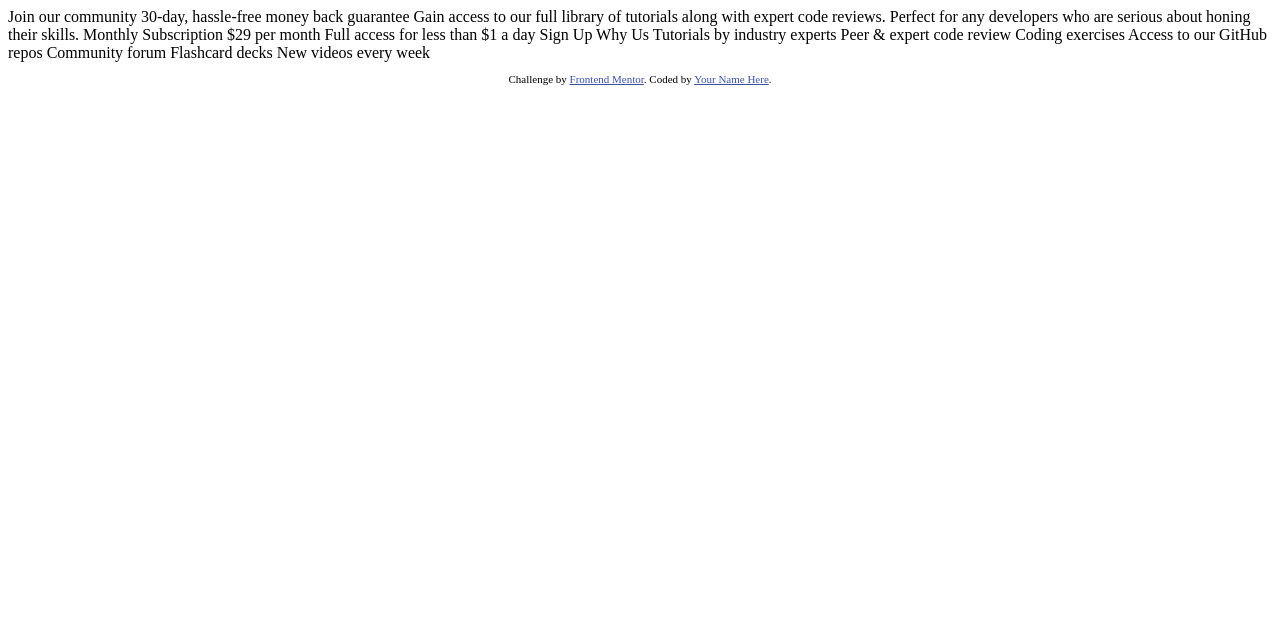
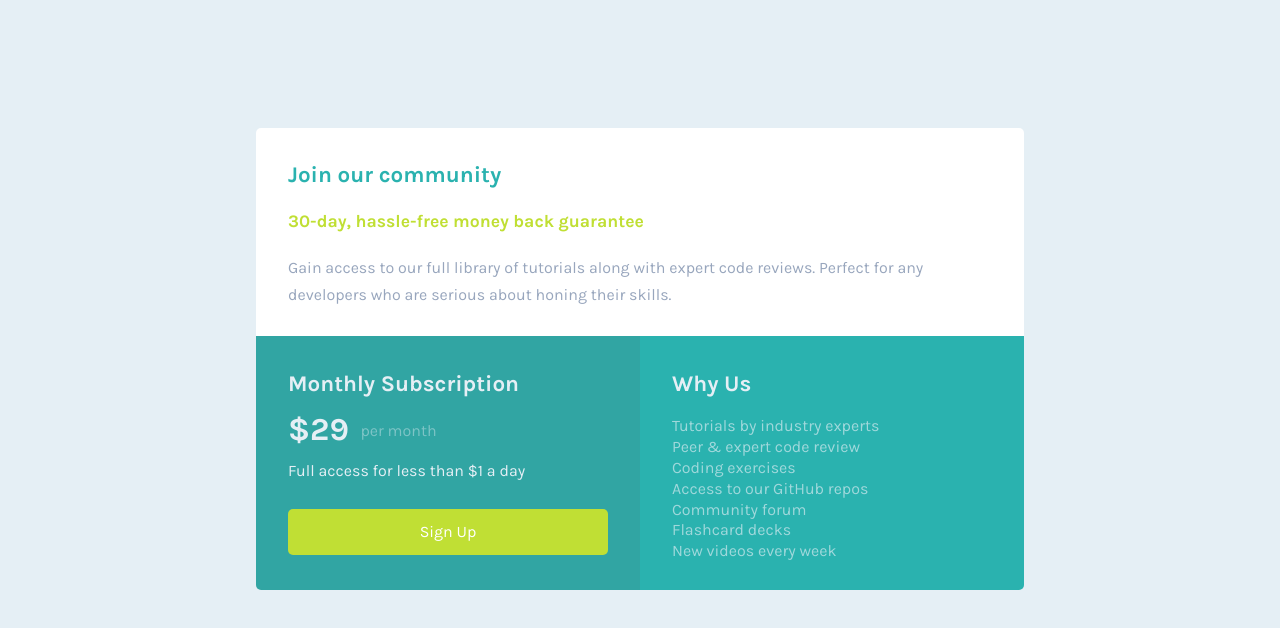
Before and after one commit to quest82/frontend_mentor_projects, a plain HTML site: page Single_Price_Grid_Component_Master/index.html in a window 1280 px wide. Drawn offline with Linux system fonts and the light colour scheme.

Commit message:
Completed Single Price Grid component

```diff
--- a/Single_Price_Grid_Component_Master/index.html
+++ b/Single_Price_Grid_Component_Master/index.html
@@ -3,48 +3,42 @@
 <head>
   <meta charset="UTF-8">
   <meta name="viewport" content="width=device-width, initial-scale=1.0"> <!-- displays site properly based on user's device -->
-
   <link rel="icon" type="image/png" sizes="32x32" href="./images/favicon-32x32.png">
-
+  <link rel="stylesheet" href="style.css">
   <title>Frontend Mentor | Single Price Grid Component</title>
-
-  <!-- Feel free to remove these styles or customise in your own stylesheet 👍 -->
-  <style>
-    .attribution { font-size: 11px; text-align: center; }
-    .attribution a { color: hsl(228, 45%, 44%); }
-  </style>
 </head>
 <body>
-  Join our community
-
-  30-day, hassle-free money back guarantee
-
-  Gain access to our full library of tutorials along with expert code reviews.
-  Perfect for any developers who are serious about honing their skills.
-
-  Monthly Subscription
-
-  &dollar;29 per month
-
-  Full access for less than &dollar;1 a day
-
-  Sign Up
-
-  Why Us
-
-  Tutorials by industry experts
-  Peer &amp; expert code review
-  Coding exercises
-  Access to our GitHub repos
-  Community forum
-  Flashcard decks
-  New videos every week
-
-  <footer>
-    <p class="attribution">
-      Challenge by <a href="https://www.frontendmentor.io?ref=challenge" target="_blank">Frontend Mentor</a>.
-      Coded by <a href="#">Your Name Here</a>.
-    </p>
-  </footer>
+  <main class="main">
+    <section class="moreInfoSection">
+      <aside class="infoCard infoCard--grid grid">
+        <div class="infoCard__copy">
+          <h1 class="infoCard__copy__title">Join our community</h1>
+          <h2 class="infoCard__copy__subtitle">30-day, hassle-free money back guarantee</h2>
+          <p class="infoCard__copy__description">Gain access to our full library of tutorials along with expert code reviews. Perfect for any developers who are serious about honing their skills.</p>
+        </div>
+        <div class="infoCard__price">
+          <h2 class="infoCard__price__title">Monthly Subscription</h2>
+          <div class="infoCard__price__subscription infoCard__price__subscription--flex flex">
+            <p class="infoCard__price__amount">&dollar;29</p>
+            <p class="infoCard__price__rate">per month</p>
+          </div>
+          <p class="infoCard__price__offer">Full access for less than &dollar;1 a day</p>
+          <button class="infoCard__price__cta">Sign Up</button>
+        </div>
+        <div class="infoCard__whyUs">
+          <h2 class="infoCard__whyUs__title">Why Us</h2>
+          <ul class="infoCard__whyUs__list">
+            <li class="infoCard__whyUs__list__benefit">Tutorials by industry experts</li>
+            <li class="infoCard__whyUs__list__benefit">Peer &amp; expert code review</li>
+            <li class="infoCard__whyUs__list__benefit">Coding exercises</li>
+            <li class="infoCard__whyUs__list__benefit">Access to our GitHub repos</li>
+            <li class="infoCard__whyUs__list__benefit">Community forum</li>
+            <li class="infoCard__whyUs__list__benefit">Flashcard decks</li>
+            <li class="infoCard__whyUs__list__benefit">New videos every week</li>
+          </ul>
+        </div>
+      </aside>
+    </section>
+  </main>
 </body>
 </html>
--- /dev/null
+++ b/Single_Price_Grid_Component_Master/style.css
@@ -0,0 +1,239 @@
+/*
+COLOUR KEYS
+*/
+
+:root {
+	--clr-cyan: hsl(179, 62%, 43%);
+	--clr-cyan-500: hsl(179, 54%, 42%);
+	--clr-yellow: hsl(71, 73%, 54%);
+	--clr-grey-100: hsl(204, 43%, 93%);
+	--clr-grey-100a: hsla(203, 44%, 93%, 0.425);
+	--clr-grey-100a2: hsla(203, 44%, 93%, 0.628);
+	--clr-grey-500: hsl(218, 22%, 67%);
+	--clr-white: hsl(0, 0%, 100%);
+}
+
+/*
+FONTS
+*/
+
+/* Karla - 400 */
+
+@font-face {
+	font-family: "Karla";
+	font-display: swap;
+	font-style: normal;
+	font-weight: 400;
+	src: url(./single-price-grid-component-master/font/Karla-Regular.ttf)
+		format("truetype");
+}
+
+/* Karla - 700 */
+
+@font-face {
+	font-family: "Karla";
+	font-display: swap;
+	font-style: normal;
+	font-weight: 700;
+	src: url(./single-price-grid-component-master/font/Karla-Bold.ttf)
+		format("truetype");
+}
+
+/*
+CSS Reset
+*/
+
+/*
+  1. Use a more-intuitive box-sizing model.
+  2. Remove default margin
+*/
+
+*,
+*::before,
+*::after {
+	box-sizing: border-box;
+	margin: 0;
+	padding: 0;
+}
+
+/*
+  Typographic tweaks!
+  3. Add accessible line-height
+  4. Improve text rendering
+*/
+body {
+	line-height: 1.7;
+	-webkit-font-smoothing: antialiased;
+}
+
+/*
+  5. Improve media defaults
+*/
+img,
+picture,
+video,
+canvas,
+svg {
+	display: block;
+	max-width: 100%;
+}
+
+/*
+  6. Remove built-in form typography styles
+*/
+input,
+button,
+textarea,
+select {
+	font: inherit;
+}
+
+/*
+  7. Avoid text overflows
+*/
+p,
+h1,
+h2,
+h3,
+h4,
+h5,
+h6 {
+	overflow-wrap: break-word;
+}
+
+/* GLOBALS */
+
+body {
+	font-size: 1rem;
+	font-family: "Karla", sans-serif;
+	width: 100%;
+	background-color: var(--clr-grey-100);
+}
+
+.main {
+	max-width: 800px;
+	margin: 8em auto;
+}
+
+.flex {
+	display: flex;
+}
+
+.grid {
+	display: grid;
+}
+
+/* LAYOUT */
+
+.infoCard {
+	margin: 0 1em;
+	overflow: hidden;
+	border-radius: 5px;
+}
+
+.infoCard__copy,
+.infoCard__price,
+.infoCard__whyUs {
+	padding: 1.56em;
+}
+
+.infoCard__copy {
+	background-color: var(--clr-white);
+	color: var(--clr-grey-500);
+}
+
+.infoCard__price {
+	background-color: var(--clr-cyan-500);
+	color: var(--clr-grey-100);
+}
+
+.infoCard__price__subscription--flex {
+	align-items: center;
+}
+
+.infoCard__whyUs {
+	background-color: var(--clr-cyan);
+}
+
+/* TYPOGRAPHY */
+
+.infoCard__copy__title,
+.infoCard__price__title,
+.infoCard__whyUs__title {
+	font-size: 1.4rem;
+}
+
+.infoCard__copy__title {
+	color: var(--clr-cyan);
+	margin-bottom: 0.75em;
+}
+
+.infoCard__copy__subtitle {
+	font-size: 1.1rem;
+	line-height: 1.2;
+	color: var(--clr-yellow);
+	margin-bottom: 1.2em;
+}
+
+.infoCard__price__amount {
+	font-size: 2rem;
+	font-weight: 700;
+	margin-right: 0.36em;
+}
+
+.infoCard__price__rate {
+	color: var(--clr-grey-100a);
+}
+
+.infoCard__price__offer {
+	margin-bottom: 1.5em;
+}
+
+.infoCard__whyUs__title {
+	color: var(--clr-grey-100);
+	margin-bottom: 0.5em;
+}
+
+.infoCard__whyUs__list {
+	color: var(--clr-grey-100a2);
+	list-style: none;
+}
+
+/* ASSETS */
+
+.infoCard__price__cta {
+	width: 100%;
+	padding: 0.6em;
+	background-color: var(--clr-yellow);
+	border-radius: 5px;
+	border: 0;
+	color: var(--clr-white);
+}
+
+/*
+DESKTOP
+*/
+
+@media (min-width: 600px) {
+	.infoCard--grid {
+		grid-template-columns: repeat(2, 1fr);
+	}
+
+	.infoCard__copy {
+		grid-column: 1/3;
+	}
+
+	.infoCard__copy,
+	.infoCard__price,
+	.infoCard__whyUs {
+		padding: 1.78em 2em;
+	}
+
+	.infoCard__whyUs__title {
+		margin-bottom: 0.6em;
+	}
+
+	.infoCard__whyUs__list__benefit {
+		line-height: 1.3;
+	}
+}
```
Also changed, not shown: Single_Price_Grid_Component_Master/single-price-grid-component-master/font/Karla-Bold.ttf (added), Single_Price_Grid_Component_Master/single-price-grid-component-master/font/Karla-Regular.ttf (added).
